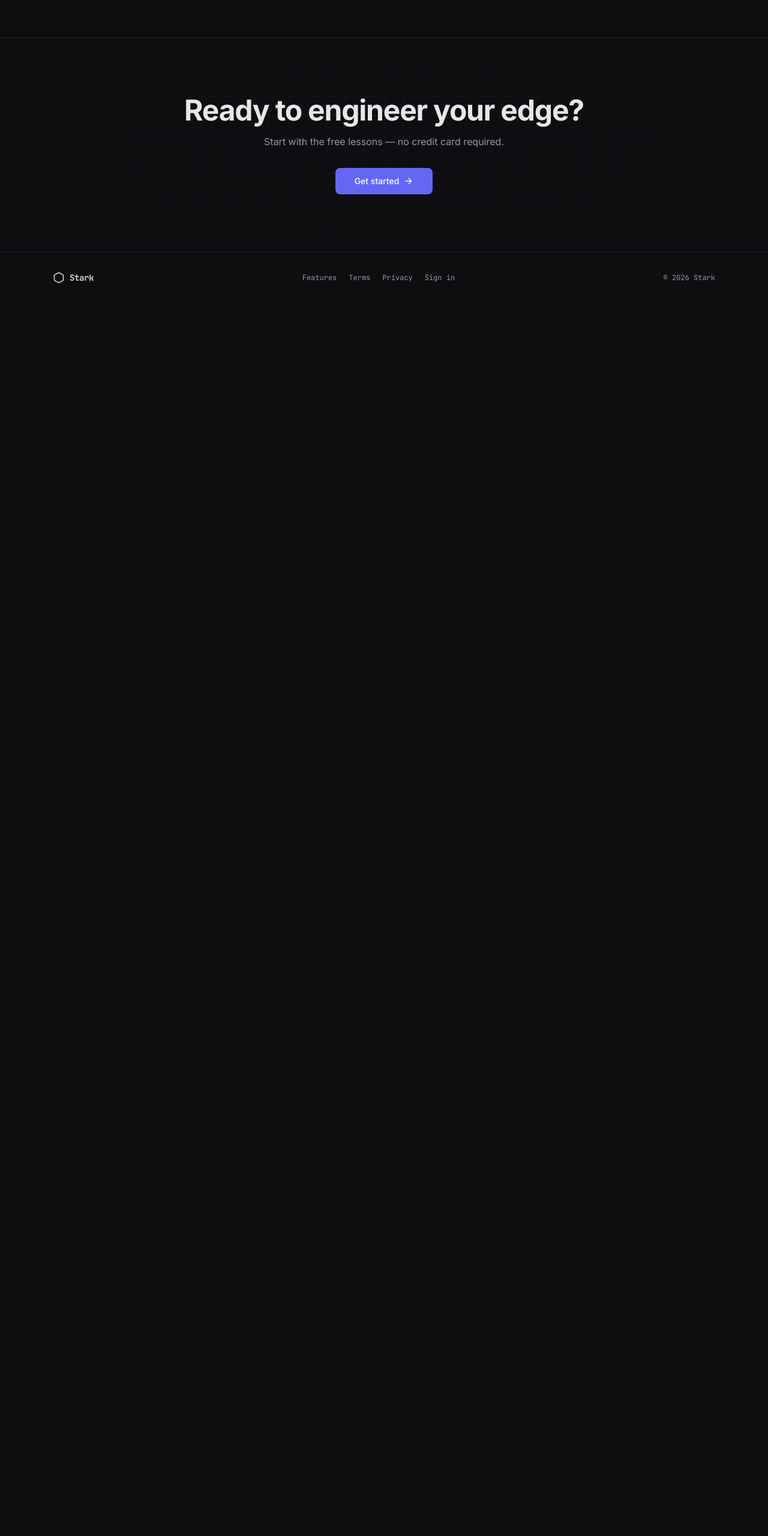
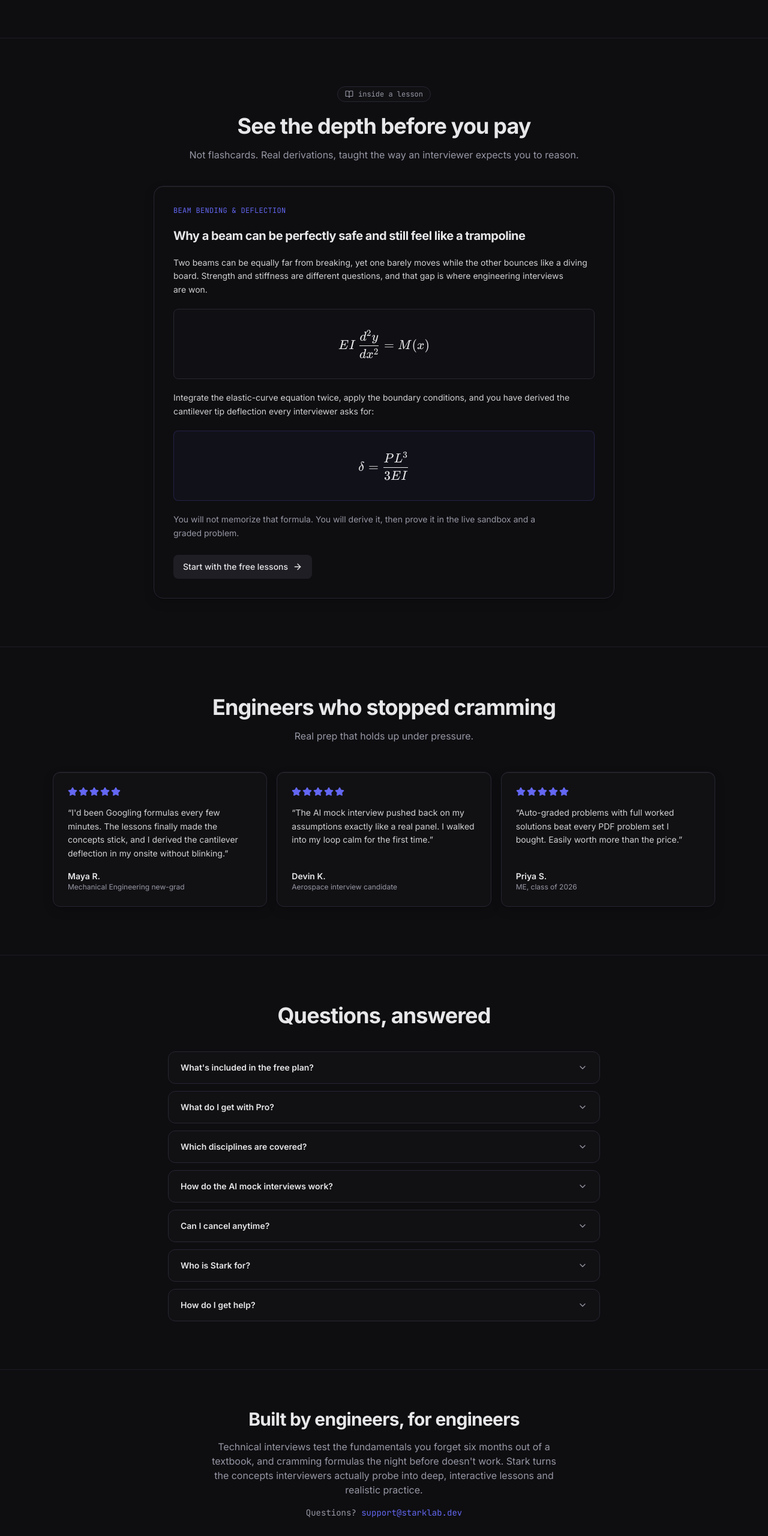
Before and after one commit to bryanafe1/stark-labs, a Next.js app: page / in a window 1280 px wide. Shown: the part 2042-4603 px from the top of the page at 60% size. Before the commit the page ends 2547 px from the top, so only its background shows below. Built offline with nearby package versions, Linux system fonts and the light colour scheme; no server answers.

Commit message:
Landing: add trust layer — sample lesson preview (typeset math), testimonials, FAQ, about/contact

```diff
--- /dev/null
+++ b/src/components/marketing/faq.tsx
@@ -0,0 +1,59 @@
+import { ChevronDown } from "lucide-react";
+
+const FAQS = [
+  {
+    q: "What's included in the free plan?",
+    a: "The easy Mechanical fundamentals (lessons plus a set of sample problems) and progress tracking. No credit card required, and it never expires.",
+  },
+  {
+    q: "What do I get with Pro?",
+    a: "Every lesson and all 162 interview-grade problems with full worked solutions, unlimited AI mock interviews, and the ranked Arena. $20/month, or $190/year (about $15.83/month).",
+  },
+  {
+    q: "Which disciplines are covered?",
+    a: "We're launching deep on Mechanical Engineering. The other nine disciplines are rolling out with the same lessons, instant grading, and mock interviews.",
+  },
+  {
+    q: "How do the AI mock interviews work?",
+    a: "A realistic interviewer questions you on your chosen discipline, adapts to your answers, and gives feedback at the end. It's a Pro feature.",
+  },
+  {
+    q: "Can I cancel anytime?",
+    a: "Yes. One click in Settings, and you keep access through the end of your billing period.",
+  },
+  {
+    q: "Who is Stark for?",
+    a: "Students prepping for internships and new-grad roles, and working engineers brushing up before interviews.",
+  },
+  {
+    q: "How do I get help?",
+    a: "Email support@starklab.dev and we'll get back to you.",
+  },
+];
+
+export function Faq() {
+  return (
+    <section id="faq" className="border-b border-border/60">
+      <div className="mx-auto w-full max-w-3xl px-4 py-20 sm:px-6">
+        <div className="text-center">
+          <h2 className="text-3xl font-bold tracking-tight sm:text-4xl">Questions, answered</h2>
+        </div>
+
+        <div className="mt-10 space-y-3">
+          {FAQS.map((f) => (
+            <details
+              key={f.q}
+              className="group rounded-xl border border-border bg-card/50 px-5 py-4 transition-colors hover:bg-card"
+            >
+              <summary className="flex cursor-pointer list-none items-center justify-between gap-3 text-sm font-semibold [&::-webkit-details-marker]:hidden">
+                {f.q}
+                <ChevronDown className="size-4 shrink-0 text-muted-foreground transition-transform group-open:rotate-180" />
+              </summary>
+              <p className="mt-3 text-sm leading-relaxed text-muted-foreground">{f.a}</p>
+            </details>
+          ))}
+        </div>
+      </div>
+    </section>
+  );
+}
--- a/src/components/marketing/landing.tsx
+++ b/src/components/marketing/landing.tsx
@@ -13,6 +13,9 @@ import { cn } from "@/lib/utils";
 import { DISCIPLINE_LIST } from "@/lib/constants";
 import { LandingNav } from "@/components/marketing/landing-nav";
 import { HeroPreview } from "@/components/marketing/hero-preview";
+import { SampleLesson } from "@/components/marketing/sample-lesson";
+import { Testimonials } from "@/components/marketing/testimonials";
+import { Faq } from "@/components/marketing/faq";
 
 // ---------------------------------------------------------------------------
 //  Focused marketing page — one tight promise: learn, practice, rank.
@@ -182,6 +185,31 @@ export function Landing() {
         </div>
       </section>
 
+      {/* Sample lesson, testimonials, FAQ ------------------------------- */}
+      <SampleLesson />
+      <Testimonials />
+      <Faq />
+
+      {/* About / contact ------------------------------------------------- */}
+      <section className="border-b border-border/60">
+        <div className="mx-auto w-full max-w-3xl px-4 py-16 text-center sm:px-6">
+          <h2 className="text-2xl font-bold tracking-tight sm:text-3xl">
+            Built by engineers, for engineers
+          </h2>
+          <p className="mx-auto mt-4 max-w-xl text-muted-foreground">
+            Technical interviews test the fundamentals you forget six months out of a textbook, and
+            cramming formulas the night before doesn&apos;t work. Stark turns the concepts
+            interviewers actually probe into deep, interactive lessons and realistic practice.
+          </p>
+          <p className="mt-4 font-mono text-sm text-muted-foreground">
+            Questions?{" "}
+            <a className="text-primary hover:underline" href="mailto:support@starklab.dev">
+              support@starklab.dev
+            </a>
+          </p>
+        </div>
+      </section>
+
       {/* Final CTA ------------------------------------------------------- */}
       <section className="relative overflow-hidden">
         <div className="absolute inset-0 bg-grid [mask-image:radial-gradient(ellipse_at_center,black_20%,transparent_70%)]" />
@@ -214,12 +242,18 @@ export function Landing() {
             <Link href="#features" className="hover:text-foreground">
               Features
             </Link>
+            <Link href="#faq" className="hover:text-foreground">
+              FAQ
+            </Link>
             <Link href="/terms" className="hover:text-foreground">
               Terms
             </Link>
             <Link href="/privacy" className="hover:text-foreground">
               Privacy
             </Link>
+            <a href="mailto:support@starklab.dev" className="hover:text-foreground">
+              Contact
+            </a>
             <Link href="/sign-in" className="hover:text-foreground">
               Sign in
             </Link>
--- /dev/null
+++ b/src/components/marketing/sample-lesson.tsx
@@ -0,0 +1,62 @@
+import Link from "next/link";
+import { BookOpen, ArrowRight } from "lucide-react";
+import { Button } from "@/components/ui/button";
+import { Card } from "@/components/ui/card";
+import { Latex } from "@/components/latex";
+
+// A real excerpt from a lesson, with properly typeset math, so visitors can see
+// the depth before signing up.
+export function SampleLesson() {
+  return (
+    <section className="border-b border-border/60">
+      <div className="mx-auto w-full max-w-5xl px-4 py-20 sm:px-6">
+        <div className="mx-auto max-w-2xl text-center">
+          <span className="inline-flex items-center gap-2 rounded-full border border-border bg-card/50 px-3 py-1 font-mono text-xs text-muted-foreground">
+            <BookOpen className="size-3.5" /> inside a lesson
+          </span>
+          <h2 className="mt-5 text-3xl font-bold tracking-tight sm:text-4xl">
+            See the depth before you pay
+          </h2>
+          <p className="mt-4 text-muted-foreground">
+            Not flashcards. Real derivations, taught the way an interviewer expects you to reason.
+          </p>
+        </div>
+
+        <Card className="elevated mx-auto mt-10 max-w-3xl space-y-5 rounded-2xl border-border bg-background p-6 sm:p-8">
+          <p className="font-mono text-xs uppercase tracking-wide text-primary">
+            Beam Bending &amp; Deflection
+          </p>
+          <h3 className="text-xl font-bold tracking-tight">
+            Why a beam can be perfectly safe and still feel like a trampoline
+          </h3>
+          <p className="text-sm leading-relaxed text-foreground/90">
+            Two beams can be equally far from breaking, yet one barely moves while the other bounces
+            like a diving board. Strength and stiffness are different questions, and that gap is
+            where engineering interviews are won.
+          </p>
+          <div className="rounded-md border border-border bg-card/40 px-4 py-4 text-center">
+            <Latex display tex={"EI\\,\\dfrac{d^{2}y}{dx^{2}} = M(x)"} className="my-0 text-lg" />
+          </div>
+          <p className="text-sm leading-relaxed text-foreground/90">
+            Integrate the elastic-curve equation twice, apply the boundary conditions, and you have
+            derived the cantilever tip deflection every interviewer asks for:
+          </p>
+          <div className="rounded-md border border-primary/20 bg-primary/[0.04] px-4 py-4 text-center">
+            <Latex display tex={"\\delta = \\dfrac{P L^{3}}{3 E I}"} className="my-0 text-lg" />
+          </div>
+          <p className="text-sm leading-relaxed text-muted-foreground">
+            You will not memorize that formula. You will derive it, then prove it in the live
+            sandbox and a graded problem.
+          </p>
+          <div className="pt-1">
+            <Button asChild variant="secondary">
+              <Link href="/sign-up">
+                Start with the free lessons <ArrowRight className="size-4" />
+              </Link>
+            </Button>
+          </div>
+        </Card>
+      </div>
+    </section>
+  );
+}
--- /dev/null
+++ b/src/components/marketing/testimonials.tsx
@@ -0,0 +1,60 @@
+import { Star } from "lucide-react";
+import { Card } from "@/components/ui/card";
+
+// NOTE: placeholder testimonials — replace with real, attributable quotes
+// before relying on them. Fabricated testimonials on a paid product are a
+// legal/trust risk.
+const QUOTES = [
+  {
+    quote:
+      "I'd been Googling formulas every few minutes. The lessons finally made the concepts stick, and I derived the cantilever deflection in my onsite without blinking.",
+    name: "Maya R.",
+    role: "Mechanical Engineering new-grad",
+  },
+  {
+    quote:
+      "The AI mock interview pushed back on my assumptions exactly like a real panel. I walked into my loop calm for the first time.",
+    name: "Devin K.",
+    role: "Aerospace interview candidate",
+  },
+  {
+    quote:
+      "Auto-graded problems with full worked solutions beat every PDF problem set I bought. Easily worth more than the price.",
+    name: "Priya S.",
+    role: "ME, class of 2026",
+  },
+];
+
+export function Testimonials() {
+  return (
+    <section className="border-b border-border/60">
+      <div className="mx-auto w-full max-w-6xl px-4 py-20 sm:px-6">
+        <div className="mx-auto max-w-2xl text-center">
+          <h2 className="text-3xl font-bold tracking-tight sm:text-4xl">
+            Engineers who stopped cramming
+          </h2>
+          <p className="mt-4 text-muted-foreground">Real prep that holds up under pressure.</p>
+        </div>
+
+        <div className="mt-12 grid gap-4 md:grid-cols-3">
+          {QUOTES.map((t) => (
+            <Card key={t.name} className="flex flex-col bg-card/50 p-6">
+              <div className="flex gap-0.5 text-primary">
+                {Array.from({ length: 5 }).map((_, i) => (
+                  <Star key={i} className="size-4 fill-current" />
+                ))}
+              </div>
+              <p className="mt-4 flex-1 text-sm leading-relaxed text-foreground/90">
+                &ldquo;{t.quote}&rdquo;
+              </p>
+              <div className="mt-4">
+                <p className="text-sm font-semibold">{t.name}</p>
+                <p className="text-xs text-muted-foreground">{t.role}</p>
+              </div>
+            </Card>
+          ))}
+        </div>
+      </div>
+    </section>
+  );
+}
```
